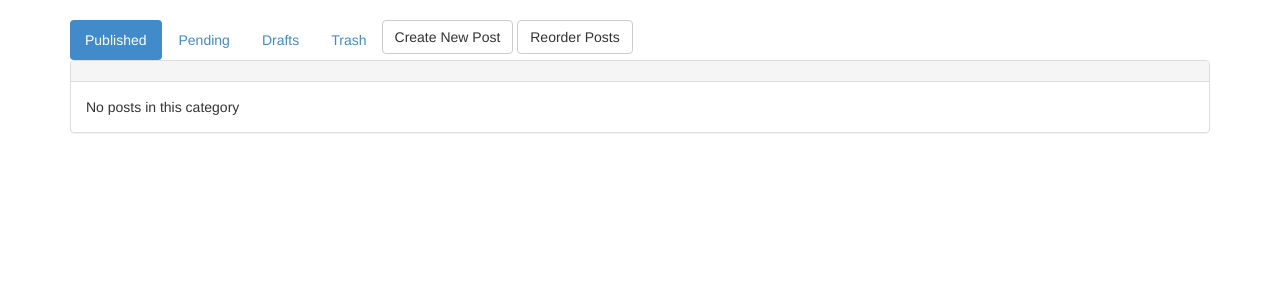
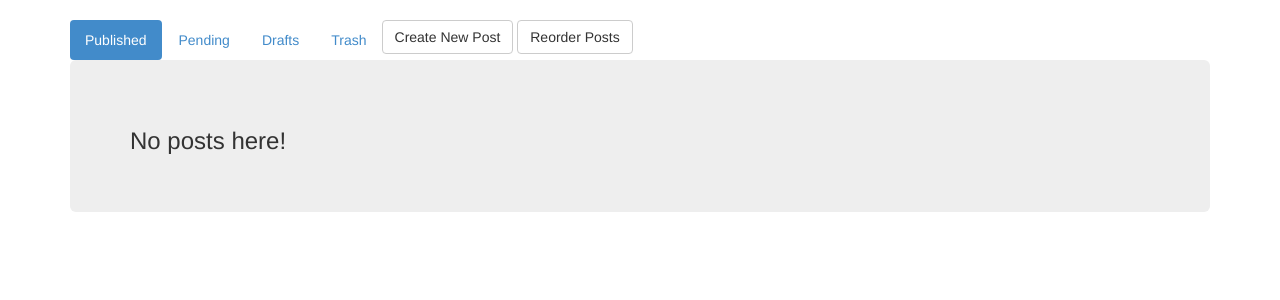
Before and after one commit to simranjkk/teach, a Django app: page /dashboard/posts/published/ in a window 1280 px wide. Shown: the part 52-352 px from the top of the page. Run offline with Django 3.2, Linux system fonts and the light colour scheme; the visitor is signed in with stand-in values (Sample User, id 1); data that the repository does not hold is empty; parts of the project's set-up code (start-up, migrations or seed data) failed here and were passed over; some libraries are stand-ins or nearby versions.

Commit message:
added google analytics and accordian to group posts in dashboard

```diff
--- a/content_management/templates/content_management/content_management_dashboard_base.html
+++ b/content_management/templates/content_management/content_management_dashboard_base.html
@@ -62,6 +62,20 @@
 {% block body %} {% endblock %}
 		<script type="text/javascript" src="{% static "html/js/jquery-1.10.2.min.js" %}"></script>
 		<script type="text/javascript" src="{% static "html/bootstrap/js/bootstrap.min.js" %}"></script>
+<script>
+        if(window.location.host != 'localhost'){
+
+  (function(i,s,o,g,r,a,m){i['GoogleAnalyticsObject']=r;i[r]=i[r]||function(){
+  (i[r].q=i[r].q||[]).push(arguments)},i[r].l=1*new Date();a=s.createElement(o),
+  m=s.getElementsByTagName(o)[0];a.async=1;a.src=g;m.parentNode.insertBefore(a,m)
+  })(window,document,'script','//www.google-analytics.com/analytics.js','ga');
+
+  ga('create', 'UA-60074651-1', 'auto');
+  ga('send', 'pageview');
+}
+</script>
+
+
 		{% block scripts %} {% endblock %}
 
 	</body>
--- a/content_management/templates/content_management/content_management_dashboard_posts.html
+++ b/content_management/templates/content_management/content_management_dashboard_posts.html
@@ -29,7 +29,7 @@
   <li role="presentation" class="active"><a href="/dashboard/posts/trash/">Trash</a></li>
 {% endifequal %}
 
-<a class="btn btn-default" href="/create/post/">Create New Post</a>
+<a class="btn btn-default" href="http://teachoo.herokuapp.com/create/post/">Create New Post</a>
 <a class="btn btn-default" href="/reorder/">Reorder Posts</a>
 </ul>
          {% if warnings %}
@@ -42,15 +42,16 @@
         </div>
          {% endif %}
 
-		<div class="panel panel-default">
-			<div class="panel-heading text-center"></div>
 
 			{% if posts %}
 			{% regroup posts by category.url as post_grouped %}
 			<form id="action_form" method="POST">
 			{% csrf_token %}
+		<div id="accordion">
 				{% for post_group in post_grouped %}
-					<p class="lead text-center">{{ post_group.grouper }}</p>
+					<h3>{{ post_group.grouper }}</h3>
+					<!--<p class="lead text-center">{{ post_group.grouper }}</p>-->
+					<div>
 					<table class="table">
 						{% for post in post_group.list %}
 						<tr>
@@ -60,7 +61,9 @@
 						<tr>
 						{% endfor %}
 					</table>
+					</div>
 				{% endfor %}
+		</div>
 			{% if type == "published" or type == "pending" %}
             <button type="submit"  name="action" value="draft" >Send to Drafts</button>
             <button type="submit"  name="action" value="trash" >Move to Trash</button>
@@ -71,11 +74,25 @@
             <button type="submit" name="action" value="draft" > Move to Drafts </button>
         {% endif %}
 	</form>
-			{% else %}
-			<div class="panel-body">No posts in this category</div>
+		{% else %}
+		<div class="jumbotron">
+			<h3>No posts here! </h3>
+		</div>
 			{% endif %}
 
-		</div>
 
 </div>
 {% endblock %}
+{% block stylesheets %}
+<link rel="stylesheet" href="http://code.jquery.com/ui/1.11.3/themes/smoothness/jquery-ui.css">
+{% endblock %}
+{% block scripts %}
+  <script src="http://code.jquery.com/ui/1.11.3/jquery-ui.js"></script>
+  <script>
+  $(function() {
+    $( "#accordion" ).accordion({
+	heightStyle:"content", collapsible:true
+    });
+  });
+  </script>
+{% endblock %}
--- a/content_management/templates/content_management/content_management_render_category.html
+++ b/content_management/templates/content_management/content_management_render_category.html
@@ -31,7 +31,7 @@
 										<h2><a href ="/subjects{{ result.url }}author/{{ result.author.username }}">{{ result.post_name|capfirst }}</a></h2>
 										<p>{{ result.excerpt }}</p>
 										<a href="/subjects{{ result.url }}author/{{ result.author.username }}"><i class="fa fa-plus"></i> View</a>
-										<i class="fa fa-thumbs-up"></i> {{ result.likes }} Likes
+										<!--<i class="fa fa-thumbs-up"></i> {{ result.likes }} Likes-->
 									{% endfor %}
 								{% endif %}
 							</div>
--- a/content_management/templates/content_management/content_management_render_post.html
+++ b/content_management/templates/content_management/content_management_render_post.html
@@ -59,12 +59,12 @@ margin-right:auto;
 				<li id="previous" class="disabled"><a class="previous" href="">&larr; Previous</a></li>
 				<li id="next" class="disabled"><a class="next" href="">Next &rarr;</a></li>
 			</ul>
-{% if requested_post.metadata %}
+{% if requested_post.transcript %}
 <div class="text-center">
 <hr>
 <p class="lead">Transcript</p>
 
-<p id="transcript">{{ requested_post.metadata }}</p>
+<p id="transcript" style="text-align:left;">{{ requested_post.transcript }}</p>
 <button class="btn btn-default " id="show-more">Show More</button>
 
 </div>
```
Also changed, not shown: content_management/templates/content_management/content_management_base.html (+12 -0 lines).
